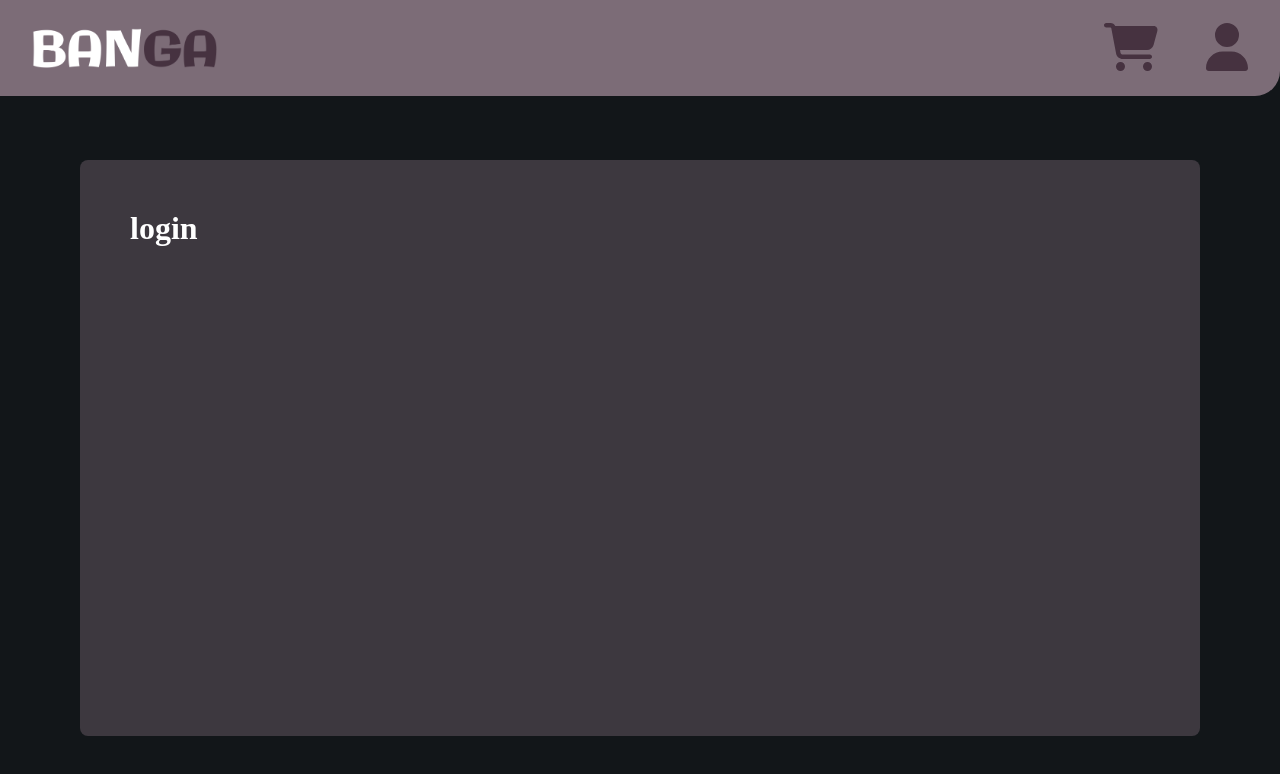
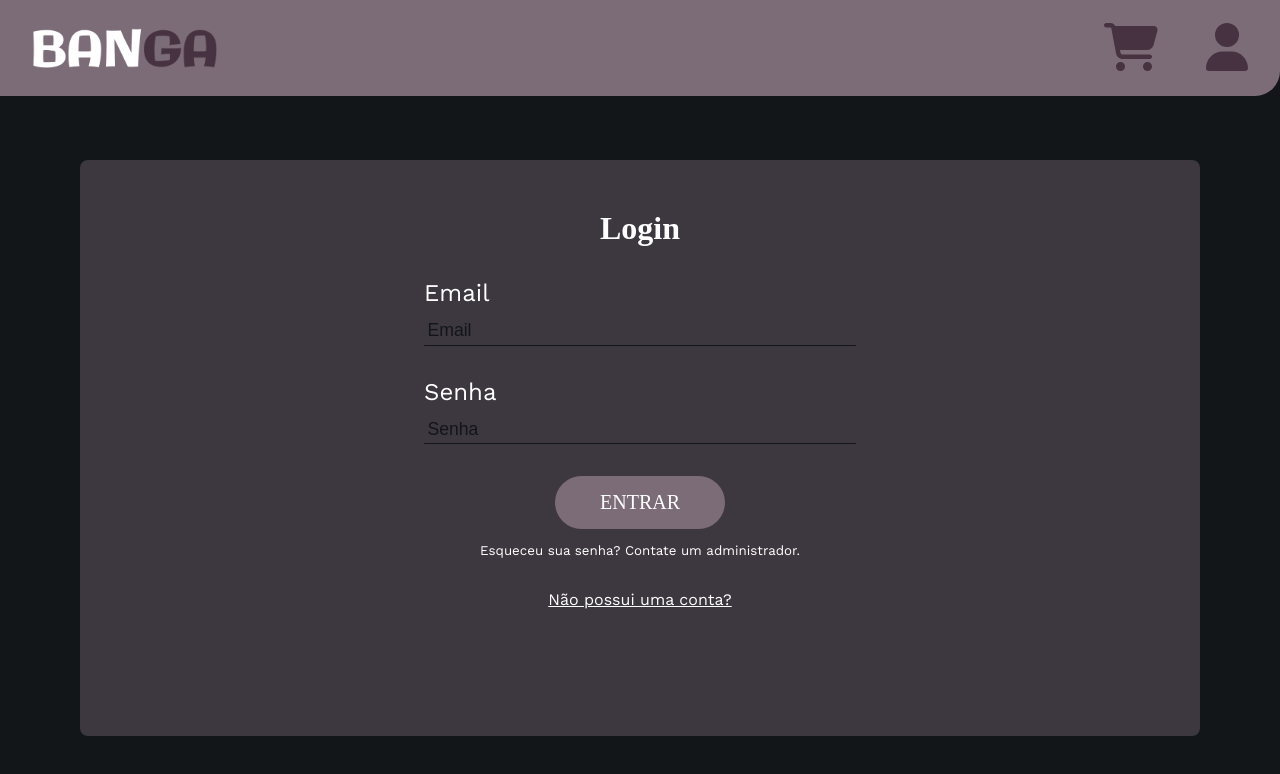
Before and after one commit to arthurvergacas/banga-online-store, a React (Create React App) app in the folder packages/frontend/: page /login in a window 1280 px wide. Shown: the top 774 px of the page. Built offline with nearby package versions, Linux system fonts and the light colour scheme; a web font is replaced by a local one.

Commit message:
feat: craete login page base structure

```diff
--- /dev/null
+++ b/packages/frontend/src/pages/Login/Login.module.css
@@ -0,0 +1,39 @@
+#container {
+  display: flex;
+  flex-direction: column;
+  align-items: center;
+
+  margin: auto;
+  width: max(70%, 15em);
+}
+
+#loginForm {
+  display: flex;
+  flex-direction: column;
+
+  width: 100%;
+
+  align-items: center;
+  gap: 2em;
+}
+
+#container small {
+  margin-top: 1em;
+  text-align: center;
+}
+
+#container a {
+  margin-top: 2em;
+
+  text-decoration: underline;
+
+  transition: color 0.15s ease-out;
+}
+
+#container a:hover {
+  color: var(--lighter-brown);
+}
+
+#container a:active {
+  color: var(--brown);
+}
--- a/packages/frontend/src/pages/Login/index.tsx
+++ b/packages/frontend/src/pages/Login/index.tsx
@@ -1,3 +1,25 @@
+import Button from 'components/Button';
+import { Link } from 'react-router-dom';
+
+import styles from './Login.module.css';
+import Input from 'components/Input';
+
 export default function Login() {
-  return <h1>login</h1>;
+  return (
+    <div id={styles.container}>
+      <form id={styles.loginForm}>
+        <h1>Login</h1>
+
+        <Input label="Email" name="email" type="email" placeholder="Email" width="min(80%, 18em)" />
+
+        <Input label="Senha" name="password" type="password" placeholder="Senha" width="min(80%, 18em)" />
+
+        <Button type="submit">ENTRAR</Button>
+      </form>
+
+      <small>Esqueceu sua senha? Contate um administrador.</small>
+
+      <Link to="/sign-up">Não possui uma conta?</Link>
+    </div>
+  );
 }
```
